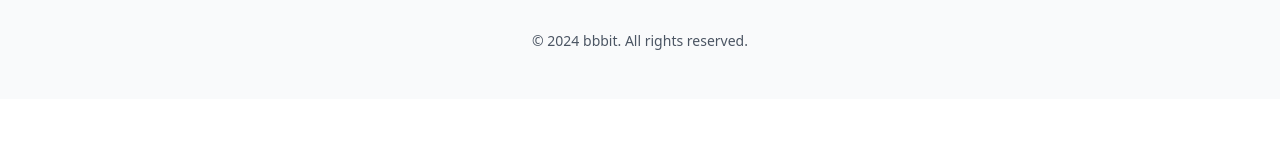
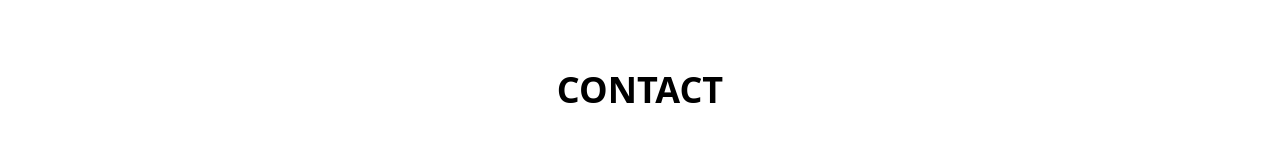
Before and after one commit to tuki0918/bbbit.biz, a Next.js app: page / in a window 1280 px wide. Shown: the part 2610-2770 px from the top of the page. Before the commit the page ends 2709 px from the top, so only its background shows below. Built offline with nearby package versions, Linux system fonts and the light colour scheme.

Commit message:
feat: add Contact component for user inquiries and integrate into Main layout

```diff
--- /dev/null
+++ b/components/Contact.tsx
@@ -0,0 +1,46 @@
+"use client";
+
+import { motion } from "framer-motion";
+import { ChevronRight } from "lucide-react";
+import Link from "next/link";
+import { useInView } from "react-intersection-observer";
+
+export default function Contact() {
+	const [ref, inView] = useInView({
+		triggerOnce: true,
+		threshold: 0.1,
+	});
+
+	return (
+		<section className="min-h-screen bg-white flex items-center justify-center py-20">
+			<div className="container mx-auto px-4" ref={ref}>
+				<motion.h2
+					initial={{ opacity: 0, y: 20 }}
+					animate={inView ? { opacity: 1, y: 0 } : {}}
+					transition={{ duration: 0.6 }}
+					className="text-4xl font-bold text-center mb-16"
+				>
+					CONTACT
+				</motion.h2>
+
+				<div className="flex items-center justify-center">
+					<div>
+						<div className="mb-16 w-3/4 md:w-auto mx-auto">
+							サービスや製品に関するご相談など、お気軽にお問い合わせください。
+						</div>
+
+						<Link
+							className="group mt-8 w-[280px] mx-auto md:ml-auto p-3 bg-sky-950 hover:bg-sky-900 text-white rounded-full font-bold flex justify-between items-center shadow-lg hover:shadow-xl transition-shadow duration-300"
+							href="/contact"
+						>
+							<div className="flex-1 text-center pl-4">
+								お問い合わせはこちら
+							</div>
+							<ChevronRight className="transition group-hover:translate-x-1" />
+						</Link>
+					</div>
+				</div>
+			</div>
+		</section>
+	);
+}
--- a/components/Main.tsx
+++ b/components/Main.tsx
@@ -1,6 +1,7 @@
 "use client";
 
 import Business from "@/components/Business";
+import Contact from "@/components/Contact";
 import Footer from "@/components/Footer";
 import Hero from "@/components/Hero";
 import Works from "@/components/Works";
@@ -19,6 +20,9 @@ const Main: FC = () => {
 				<div className="snap-start" id="works">
 					<Works />
 				</div>
+				<div className="snap-start" id="contact">
+					<Contact />
+				</div>
 				<div className="snap-start" id="footer">
 					<Footer />
 				</div>
```
